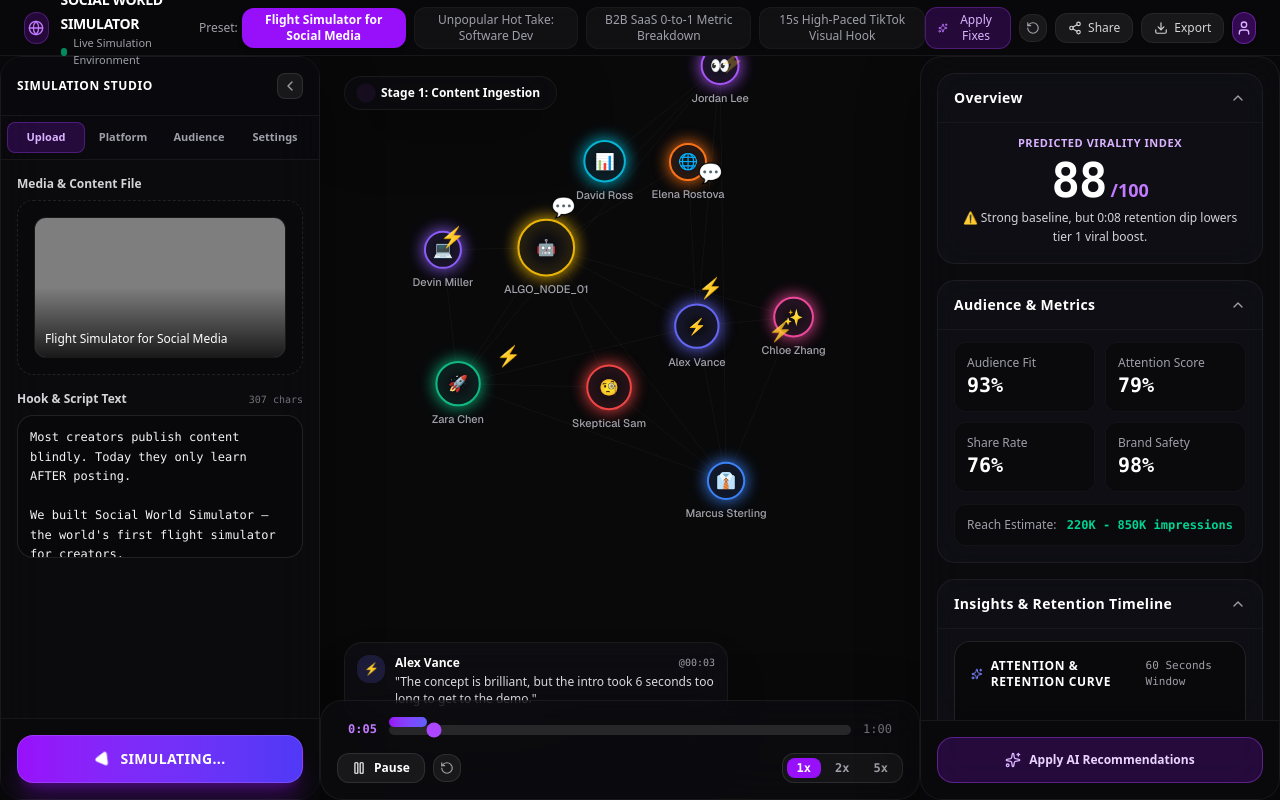
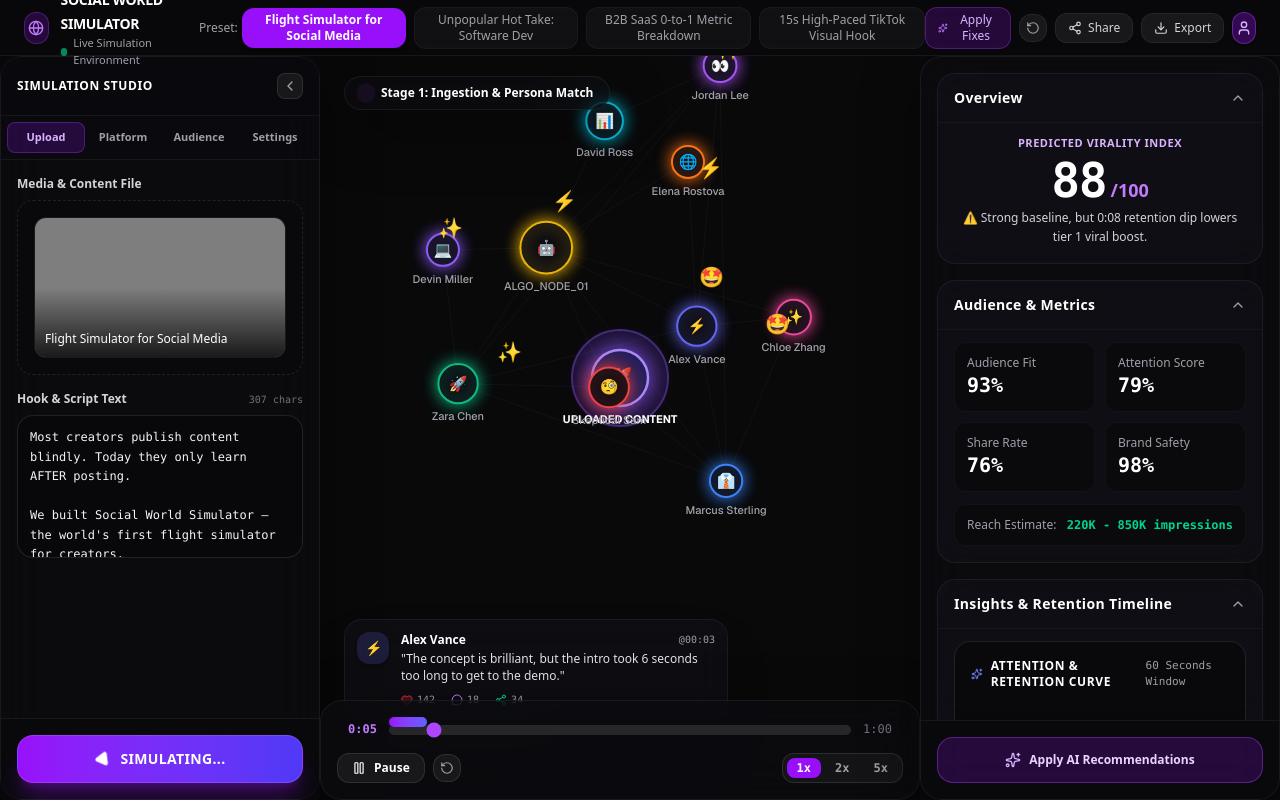
Before and after one commit to salimmous/SOCIAL-WORLD-SIMULATOR, a Next.js app: page / in a window 1280 px wide. Built offline with nearby package versions, Linux system fonts and the light colour scheme; grey boxes are pictures that could not be loaded.

Commit message:
feat: Senior Product Designer Redesign - Central Content Payload node, organic community clusters, and TikTok-style floating social comment cards

```diff
--- a/src/components/SocialWorldCanvas.tsx
+++ b/src/components/SocialWorldCanvas.tsx
@@ -2,7 +2,7 @@
 
 import React, { useEffect, useRef, useState } from 'react';
 import { motion, AnimatePresence } from 'framer-motion';
-import { Play, Pause, RotateCcw, Activity } from 'lucide-react';
+import { Play, Pause, RotateCcw, Heart, MessageCircle, Share2, Sparkles } from 'lucide-react';
 import { NetworkNode, NetworkEdge, Comment } from '@/types/simulator';
 
 interface FloatingParticle {
@@ -46,14 +46,14 @@ export const SocialWorldCanvas: React.FC<SocialWorldCanvasProps> = ({
   const nodesRef = useRef<NetworkNode[]>(nodes);
   nodesRef.current = nodes;
 
-  const reactionEmojis = ['🔥', '💡', '🚀', '💬', '⚡', '✨'];
+  const reactionEmojis = ['🔥', '💡', '🚀', '💬', '⚡', '✨', '🤩', '💎'];
 
-  // Unlocked TikTok-style live comment popups based on current simulation timestamp
+  // Latest 3 floating social media comment cards unlocked by timeline
   const visibleComments = activeComments
     .filter((c) => c.timestamp <= currentTime)
-    .slice(-3); // Keep latest 3 comments floating on screen
+    .slice(-3);
 
-  // Spawn organic floating particles periodically
+  // Spawn organic floating reaction particles
   useEffect(() => {
     if (!isRunning) return;
 
@@ -63,21 +63,21 @@ export const SocialWorldCanvas: React.FC<SocialWorldCanvasProps> = ({
       const emoji = reactionEmojis[Math.floor(Math.random() * reactionEmojis.length)];
 
       setParticles((prev) => [
-        ...prev.slice(-14),
+        ...prev.slice(-16),
         {
           id: `p-${Date.now()}-${Math.random()}`,
           x: target.x,
-          y: target.y - 15,
+          y: target.y - 18,
           emoji,
           opacity: 1,
         },
       ]);
-    }, 600 / speed);
+    }, 550 / speed);
 
     return () => clearInterval(interval);
   }, [isRunning, speed]);
 
-  // Main Canvas Render Loop (Living Ecosystem Graph)
+  // Main Canvas Render Loop (Community Clusters + Central Content Node)
   useEffect(() => {
     const canvas = canvasRef.current;
     if (!canvas) return;
@@ -89,7 +89,7 @@ export const SocialWorldCanvas: React.FC<SocialWorldCanvasProps> = ({
     const render = () => {
       pulseTime += 0.04 * speed;
 
-      // Hi-DPI Canvas Sizing
+      // Responsive Hi-DPI Canvas sizing
       const rect = canvas.getBoundingClientRect();
       if (canvas.width !== rect.width || canvas.height !== rect.height) {
         canvas.width = rect.width;
@@ -98,14 +98,17 @@ export const SocialWorldCanvas: React.FC<SocialWorldCanvasProps> = ({
 
       ctx.clearRect(0, 0, canvas.width, canvas.height);
       const currentNodes = nodesRef.current;
-      const padding = 60;
 
-      // Update position with breathing physics
-      currentNodes.forEach((node) => {
+      const centerX = canvas.width / 2;
+      const centerY = canvas.height / 2;
+
+      // Update positions with community cluster physics
+      currentNodes.forEach((node, idx) => {
         if (isRunning) {
           node.x += node.vx * speed;
           node.y += node.vy * speed;
 
+          const padding = 70;
           if (node.x < padding || node.x > canvas.width - padding) node.vx *= -1;
           if (node.y < padding || node.y > canvas.height - padding) node.vy *= -1;
         }
@@ -123,8 +126,8 @@ export const SocialWorldCanvas: React.FC<SocialWorldCanvasProps> = ({
 
         const isActive = stage >= 2;
         if (isActive) {
-          ctx.strokeStyle = `rgba(139, 92, 246, ${0.25 + Math.sin(pulseTime) * 0.1})`;
-          ctx.lineWidth = 1.5;
+          ctx.strokeStyle = `rgba(139, 92, 246, ${0.22 + Math.sin(pulseTime) * 0.12})`;
+          ctx.lineWidth = 1.6;
         } else {
           ctx.strokeStyle = 'rgba(255, 255, 255, 0.04)';
           ctx.lineWidth = 1;
@@ -138,22 +141,52 @@ export const SocialWorldCanvas: React.FC<SocialWorldCanvasProps> = ({
           const py = source.y + (target.y - source.y) * pos;
 
           ctx.beginPath();
-          ctx.arc(px, py, 3, 0, Math.PI * 2);
+          ctx.arc(px, py, 3.5, 0, Math.PI * 2);
           ctx.fillStyle = '#a78bfa';
           ctx.shadowColor = '#8b5cf6';
-          ctx.shadowBlur = 10;
+          ctx.shadowBlur = 12;
           ctx.fill();
           ctx.shadowBlur = 0;
         }
       });
 
-      // 2. Draw Breathing Nodes
+      // 2. Draw Hero Central Content Payload Node in Center
+      const heroPulse = (Math.sin(pulseTime * 2) + 1) * 6;
+      ctx.beginPath();
+      ctx.arc(centerX, centerY, 36 + heroPulse, 0, Math.PI * 2);
+      ctx.fillStyle = 'rgba(124, 58, 237, 0.15)';
+      ctx.strokeStyle = 'rgba(139, 92, 246, 0.4)';
+      ctx.lineWidth = 2;
+      ctx.stroke();
+      ctx.fill();
+
+      ctx.beginPath();
+      ctx.arc(centerX, centerY, 28, 0, Math.PI * 2);
+      ctx.fillStyle = '#1e1b4b';
+      ctx.shadowColor = '#8b5cf6';
+      ctx.shadowBlur = 25;
+      ctx.fill();
+      ctx.lineWidth = 2.5;
+      ctx.strokeStyle = '#a78bfa';
+      ctx.stroke();
+      ctx.shadowBlur = 0;
+
+      ctx.font = '20px sans-serif';
+      ctx.textAlign = 'center';
+      ctx.textBaseline = 'middle';
+      ctx.fillText('🚀', centerX, centerY + 1);
+
+      ctx.font = 'bold 11px Geist, sans-serif';
+      ctx.fillStyle = '#ffffff';
+      ctx.fillText('UPLOADED CONTENT', centerX, centerY + 42);
+
+      // 3. Draw Community Audience Nodes
       currentNodes.forEach((node) => {
         const isAlgo = node.role.includes('Algorithm');
         const breathe = Math.sin(pulseTime * 1.5 + node.x) * 2;
-        const radius = (isAlgo ? 26 : 20) + breathe;
+        const radius = (isAlgo ? 24 : 18) + breathe;
 
-        // Expanding ambient glow ring
+        // Ambient reach heatwave ring
         if (stage >= 3) {
           ctx.beginPath();
           ctx.arc(node.x, node.y, radius + 10, 0, Math.PI * 2);
@@ -162,7 +195,7 @@ export const SocialWorldCanvas: React.FC<SocialWorldCanvasProps> = ({
           ctx.stroke();
         }
 
-        // Main Node Fill & Border
+        // Node Circle
         ctx.beginPath();
         ctx.arc(node.x, node.y, radius, 0, Math.PI * 2);
         ctx.fillStyle = '#0d0d12';
@@ -175,7 +208,7 @@ export const SocialWorldCanvas: React.FC<SocialWorldCanvasProps> = ({
         ctx.shadowBlur = 0;
 
         // Avatar Symbol
-        ctx.font = '16px sans-serif';
+        ctx.font = '15px sans-serif';
         ctx.textAlign = 'center';
         ctx.textBaseline = 'middle';
         ctx.fillText(node.avatar, node.x, node.y + 1);
@@ -183,7 +216,7 @@ export const SocialWorldCanvas: React.FC<SocialWorldCanvasProps> = ({
         // Name Label
         ctx.font = '500 11px Geist, sans-serif';
         ctx.fillStyle = '#a1a1aa';
-        ctx.fillText(node.name, node.x, node.y + radius + 15);
+        ctx.fillText(node.name, node.x, node.y + radius + 14);
       });
 
       animFrameId.current = requestAnimationFrame(render);
@@ -197,7 +230,7 @@ export const SocialWorldCanvas: React.FC<SocialWorldCanvasProps> = ({
   }, [edges, isRunning, speed, stage]);
 
   const stageTitles = {
-    1: 'Stage 1: Content Ingestion',
+    1: 'Stage 1: Ingestion & Persona Match',
     2: 'Stage 2: Early Impression Wave',
     3: 'Stage 3: Algorithm Feed Boost',
     4: 'Stage 4: Exponential Viral Cascade',
@@ -207,7 +240,7 @@ export const SocialWorldCanvas: React.FC<SocialWorldCanvasProps> = ({
 
   return (
     <div className="flex-1 flex flex-col h-[calc(100vh-3.5rem)] relative bg-zinc-950/80 overflow-hidden">
-      {/* Minimal Top Stage Badge */}
+      {/* Minimal Stage Badge */}
       <div className="absolute top-5 left-6 z-20 pointer-events-none">
         <div className="glass-panel px-4 py-2 rounded-2xl flex items-center space-x-2.5 pointer-events-auto shadow-xl">
           <div className="w-2.5 h-2.5 rounded-full bg-purple-500 animate-ping" />
@@ -230,20 +263,20 @@ export const SocialWorldCanvas: React.FC<SocialWorldCanvasProps> = ({
         ))}
       </div>
 
-      {/* FLOATING TIKTOK-STYLE LIVE COMMENTS OVERLAY */}
+      {/* FLOATING SOCIAL MEDIA COMMENT CARDS (TikTok Style) */}
       <div className="absolute bottom-20 left-6 z-20 pointer-events-none max-w-sm space-y-2">
         <AnimatePresence>
           {visibleComments.map((comment) => (
             <motion.div
               key={comment.id}
-              initial={{ opacity: 0, y: 20, scale: 0.95 }}
+              initial={{ opacity: 0, y: 25, scale: 0.94 }}
               animate={{ opacity: 1, y: 0, scale: 1 }}
-              exit={{ opacity: 0, y: -10 }}
+              exit={{ opacity: 0, y: -15 }}
               transition={{ duration: 0.3 }}
-              className="glass-card p-3 rounded-2xl border border-white/10 shadow-2xl flex items-start space-x-2.5 pointer-events-auto"
+              className="glass-card p-3 rounded-2xl border border-white/10 shadow-2xl flex items-start space-x-3 pointer-events-auto"
             >
               <div
-                className="w-7 h-7 rounded-xl flex items-center justify-center text-xs shrink-0 font-bold"
+                className="w-8 h-8 rounded-xl flex items-center justify-center text-sm shrink-0 font-bold shadow-sm"
                 style={{ backgroundColor: `${comment.authorColor}30` }}
               >
                 {comment.authorAvatar}
@@ -260,20 +293,36 @@ export const SocialWorldCanvas: React.FC<SocialWorldCanvasProps> = ({
                 <p className="text-xs text-zinc-200 mt-1 line-clamp-2 leading-snug font-sans">
                   "{comment.content}"
                 </p>
+
+                {/* Social Actions Pill */}
+                <div className="flex items-center space-x-4 mt-2 text-[10px] font-mono text-zinc-400">
+                  <span className="flex items-center space-x-1 hover:text-red-400 transition-colors">
+                    <Heart className="w-3 h-3 text-red-500 fill-red-500/20" />
+                    <span>{comment.likes}</span>
+                  </span>
+                  <span className="flex items-center space-x-1 hover:text-purple-400 transition-colors">
+                    <MessageCircle className="w-3 h-3 text-purple-400" />
+                    <span>{comment.replies}</span>
+                  </span>
+                  <span className="flex items-center space-x-1 hover:text-emerald-400 transition-colors">
+                    <Share2 className="w-3 h-3 text-emerald-400" />
+                    <span>{comment.shares}</span>
+                  </span>
+                </div>
               </div>
             </motion.div>
           ))}
         </AnimatePresence>
       </div>
 
-      {/* Hero Canvas Visualizer */}
+      {/* Hero Canvas Area (60% Viewport Center) */}
       <div className="flex-1 relative w-full h-full">
         <canvas ref={canvasRef} className="w-full h-full block cursor-crosshair" />
       </div>
 
       {/* Integrated Bottom Timeline & Heatmap Scrubber */}
       <div className="p-4 border-t border-white/[0.06] glass-panel rounded-none border-b-0 border-l-0 border-r-0 z-20 space-y-3">
-        {/* Scrubber Bar */}
+        {/* Timeline Scrubber */}
         <div className="flex items-center space-x-3">
           <span className="text-xs font-mono font-bold text-purple-400 w-10 text-right">
             0:{currentTime.toString().padStart(2, '0')}
@@ -300,7 +349,7 @@ export const SocialWorldCanvas: React.FC<SocialWorldCanvasProps> = ({
           </span>
         </div>
 
-        {/* Minimal Actions */}
+        {/* Minimal Controls */}
         <div className="flex items-center justify-between">
           <div className="flex items-center space-x-2">
             <button
```
